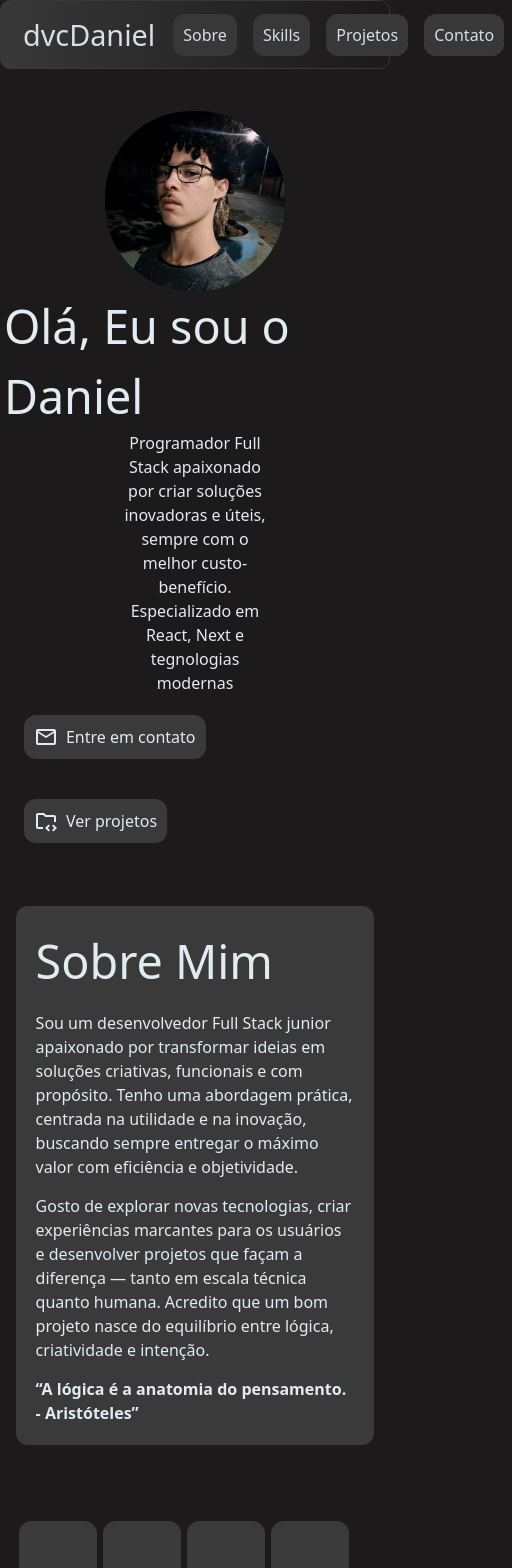
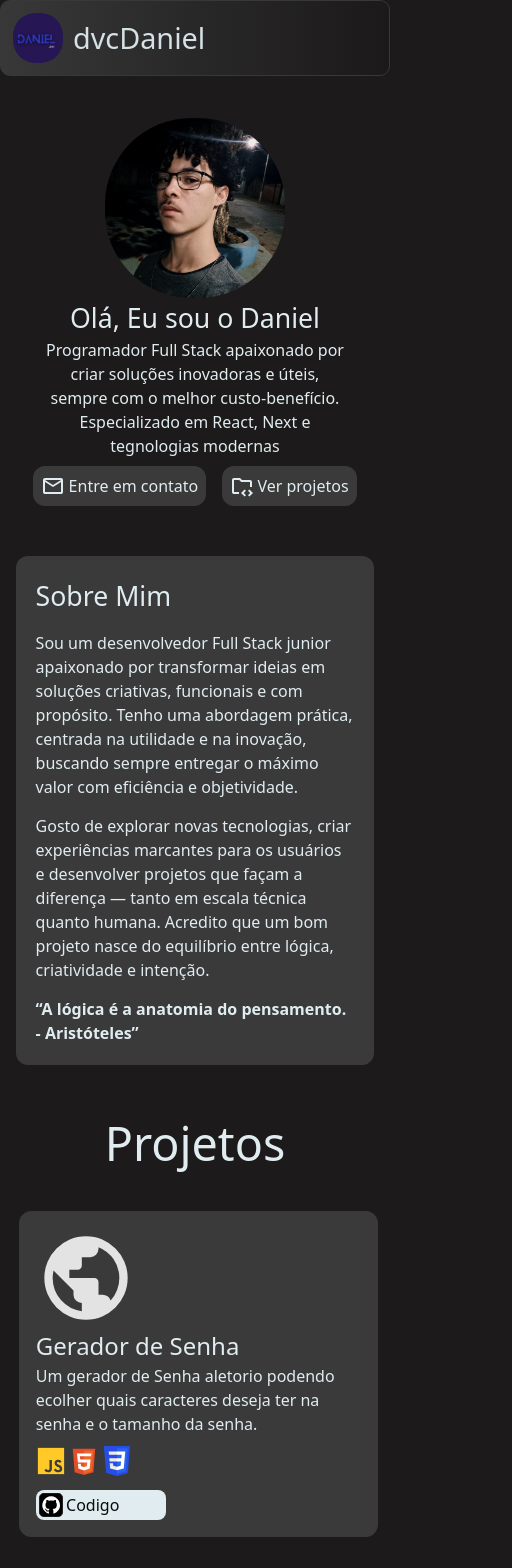
Before and after one commit to devdaniel28/Portfolio, a Next.js app in the folder frontend/: page / in a window 390 px wide. Shown: the top 1568 px of the page, 512 px wide, since content can reach past the window. Built offline with nearby package versions, Linux system fonts and the light colour scheme; a web font is replaced by a local one.

Commit message:
Deixando o site responsivo na parte de projetos

```diff
--- a/frontend/src/app/globals.css
+++ b/frontend/src/app/globals.css
@@ -29,13 +29,13 @@ section {
   border-radius: 48%;
 }
 
-#topresent h2, #about h2, #contact h2 {
+#topresent h2, #about h2, #contact h2{
   font-size: 35pt;
   margin: 0.8;
 }
 
 #topresent p {
-  width: 40%;
+  width: 80%;
   text-align: center;
 }
 
@@ -55,8 +55,16 @@ section {
   background: #3a3a3a;
 }
 
-#projects {
+#projects article{
+  display: flex;
+  flex-direction: row;
+  flex-wrap: wrap;
   scroll-margin: 4rem 0;
+}
+
+#projects h3 {
+  font-size: 35pt;
+  text-align: center;
 }
 
 #skills {
@@ -70,7 +78,7 @@ section {
   scroll-margin: 6rem 0;
 }
 
-#skills h2 {
+#skills h2{
   font-size: 35pt;
   margin: 1rem 0;
   text-align: center;
@@ -96,3 +104,25 @@ section {
   display: flex;
   place-content: center center;
 }
+
+@media only screen and (max-width: 850px) {
+  #topresent h2, #about h2, #contact h2{
+    font-size: 20pt;
+    margin: 0.8;
+  }
+
+  #projects article{
+    display: flex;
+    flex-direction: column;
+    flex-wrap: wrap;
+    justify-content: center;
+
+    scroll-margin: 4rem 0;
+  }
+
+  #skills h2 {
+    font-size: 26pt;
+    margin: 1rem 0;
+    text-align: center;
+  }
+}
--- a/frontend/src/app/page.jsx
+++ b/frontend/src/app/page.jsx
@@ -42,6 +42,8 @@ export default function Home() {
       </section>
 
       <section id='projects'>
+          <h3>Projetos</h3>
+        <article>
           <Projetos codegh='https://github.com/devdaniel28/passwordGenerator' link='https://geradordesenhas001.netlify.app/' title='Gerador de Senha' desq='Um gerador de Senha aletorio podendo ecolher quais caracteres deseja ter na senha e o tamanho da senha.' img='domain.svg'>
             <JavaScriptSvg/>
               <HtmlSvg/>
@@ -65,6 +67,7 @@ export default function Home() {
               <HtmlSvg/>
                 <CssSvg/>
           </Projetos>
+        </article>
       </section>
 
       <section id='skills'>
--- a/frontend/src/components/layout/Nav/Nav.module.css
+++ b/frontend/src/components/layout/Nav/Nav.module.css
@@ -13,3 +13,9 @@
     color: #1c4b72;
     opacity: 0.8;
 }
+
+@media only screen and (max-width: 850px) {
+    .navlink {
+        display: none;
+    }
+}
--- a/frontend/src/components/ui/LinkButton/LinkButton.module.css
+++ b/frontend/src/components/ui/LinkButton/LinkButton.module.css
@@ -4,8 +4,8 @@
     box-sizing: border-box;
     border-radius: 12px;
 
-    padding: 10px;
-    margin: 20px;
+    padding: 0.5rem;
+    margin: 1rem;
 
     transition: all 0.5s ease;
 }
@@ -17,7 +17,7 @@
 .link_button a {
     display: flex;
     place-content: center center;
-    gap: 8px;
+    gap: 0.2rem;
 }
 
 .link_button a svg {
@@ -29,3 +29,17 @@
     width: 1rem;
     margin: 0.1rem;
 }
+
+@media only screen and (max-width: 850px) {
+    .link_button {
+        color: #e0ecf0;
+        background: #3a3a3a;
+        box-sizing: border-box;
+        border-radius: 12px;
+
+        padding: 0.5rem;
+        margin: 0.5rem;
+
+        transition: all 0.5s ease;
+    }
+}
--- a/frontend/src/components/ui/Projetos/Projetos.module.css
+++ b/frontend/src/components/ui/Projetos/Projetos.module.css
@@ -69,3 +69,24 @@
     color: #0b0b0b;
     font-weight: 500;
 }
+
+@media only screen and (max-width: 850px) {
+    .projetos {
+        min-height: 20vh;
+        height: auto;
+        width: 100%;
+
+        display: inline-flex;
+        flex-direction: column;
+        gap: 0.2rem;
+
+        padding: 1rem;
+        margin: 4vh 0.8vw;
+
+        background: #3a3a3a;
+        border: #3a3a3a solid 1px;
+        border-radius: 12px;
+
+        transition: all 0.3s ease;
+    }
+}
```
